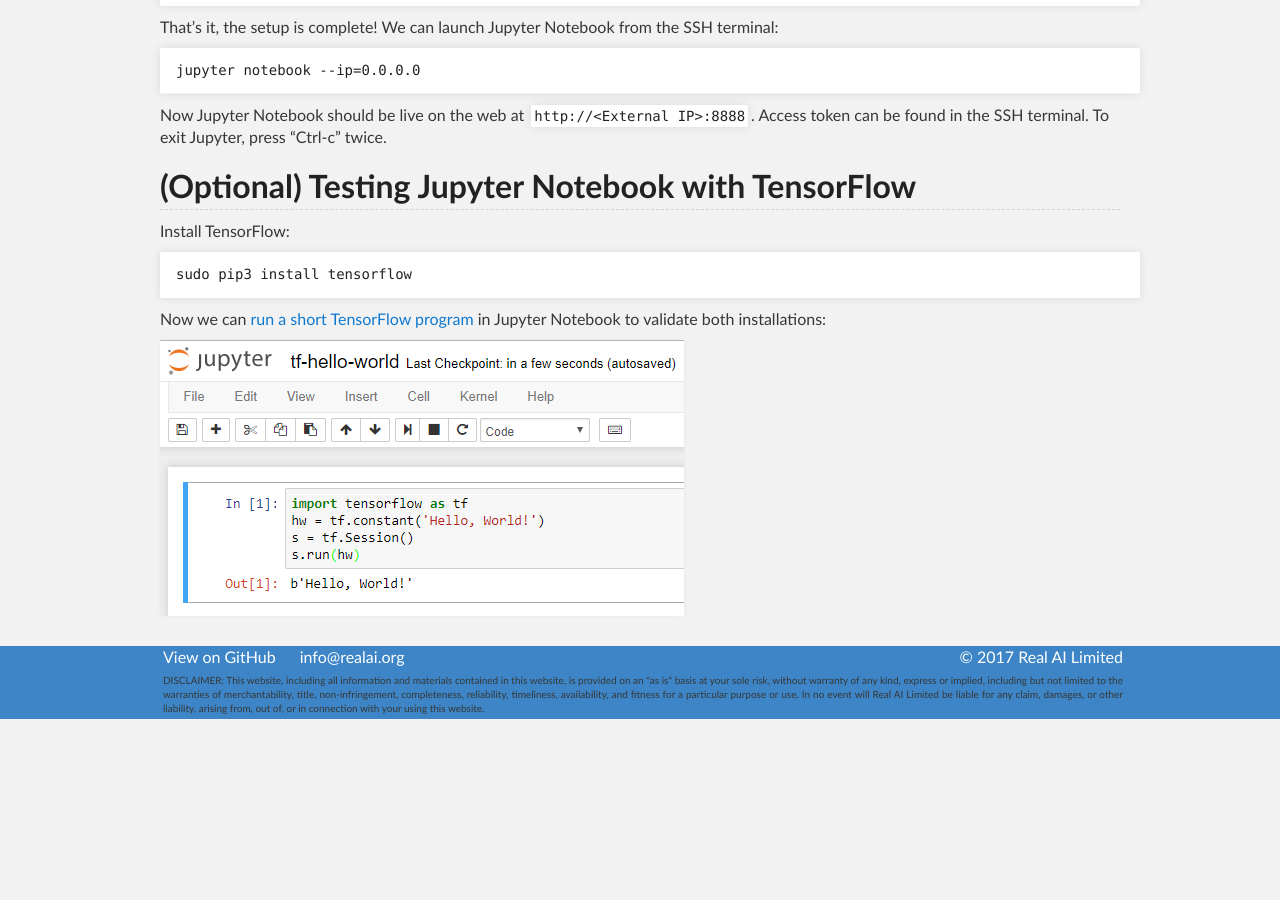
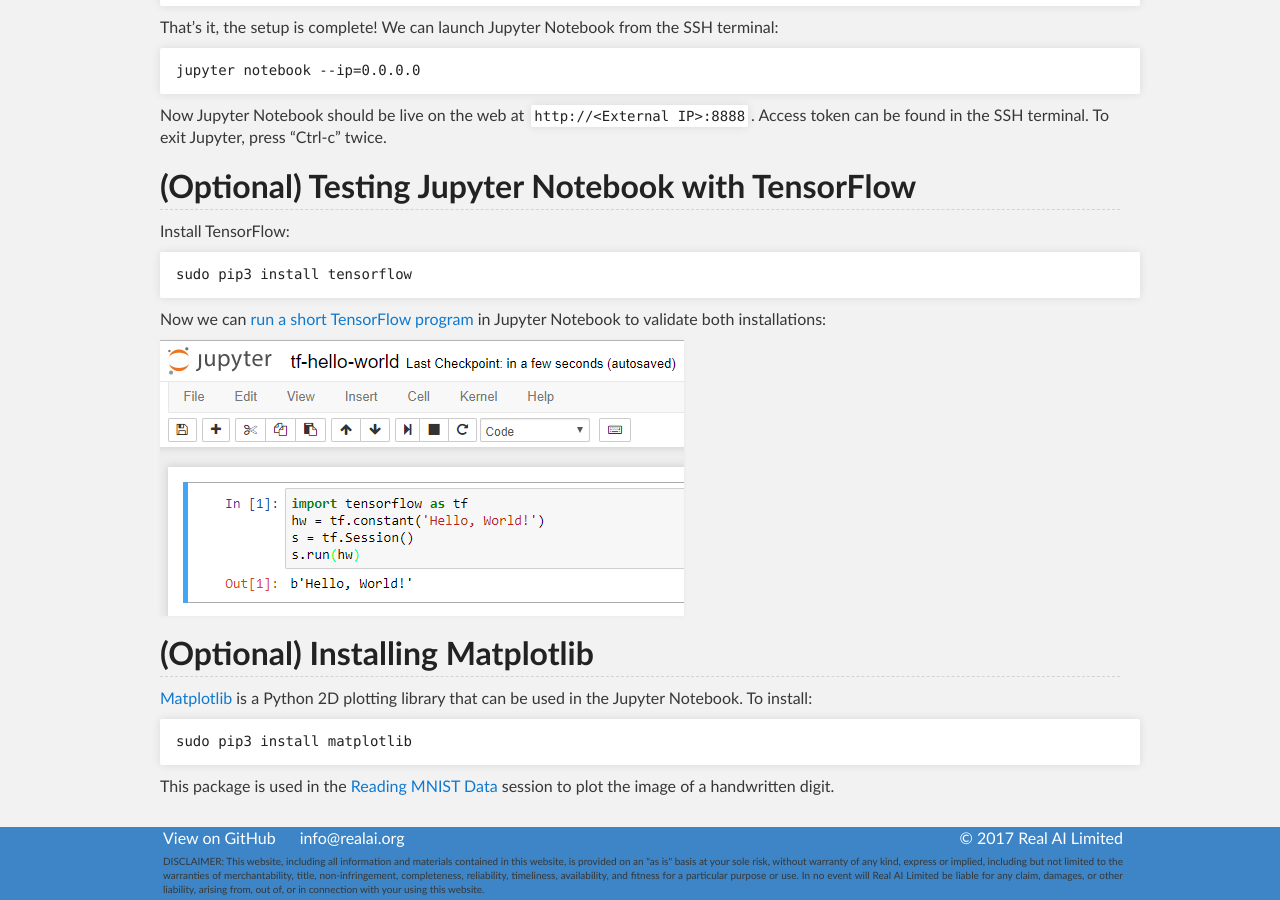
Before and after one commit to Tonywuhk/realai.org, a Jekyll site: the page built from course/GCE/jupyter.md, in a window 1280 px wide and 900 px high, scrolled down 2735 px. Built offline with Jekyll 4.4.1, drawn with Linux system fonts in a browser that asks for light colours; our own code applies the rules of GitHub Pages for plain Markdown files; the repository's description, which GitHub fills in, is left out; before the commit the page ends 3454 px from its top, so only the background shows below that.

Commit message:
Add course/jupyter/reading-MNIST-data.ipynb

````diff
--- a/course/GCE/jupyter.md
+++ b/course/GCE/jupyter.md
@@ -56,3 +56,13 @@
 Now we can [run a short TensorFlow program](https://www.tensorflow.org/install/install_linux#run_a_short_tensorflow_program) in Jupyter Notebook to validate both installations:
 
 ![](/assets/images/course-gce-jupyter-4.png)
+
+## (Optional) Installing Matplotlib
+
+[Matplotlib](https://matplotlib.org/) is a Python 2D plotting library that can be used in the Jupyter Notebook. To install:
+
+```bash
+sudo pip3 install matplotlib
+```
+
+This package is used in the [Reading MNIST Data](http://realai.org/course/jupyter/reading-MNIST-data.ipynb) session to plot the image of a handwritten digit.
````
Also changed, not shown: course/jupyter/README.md (+4 -0 lines), 1 other file.
